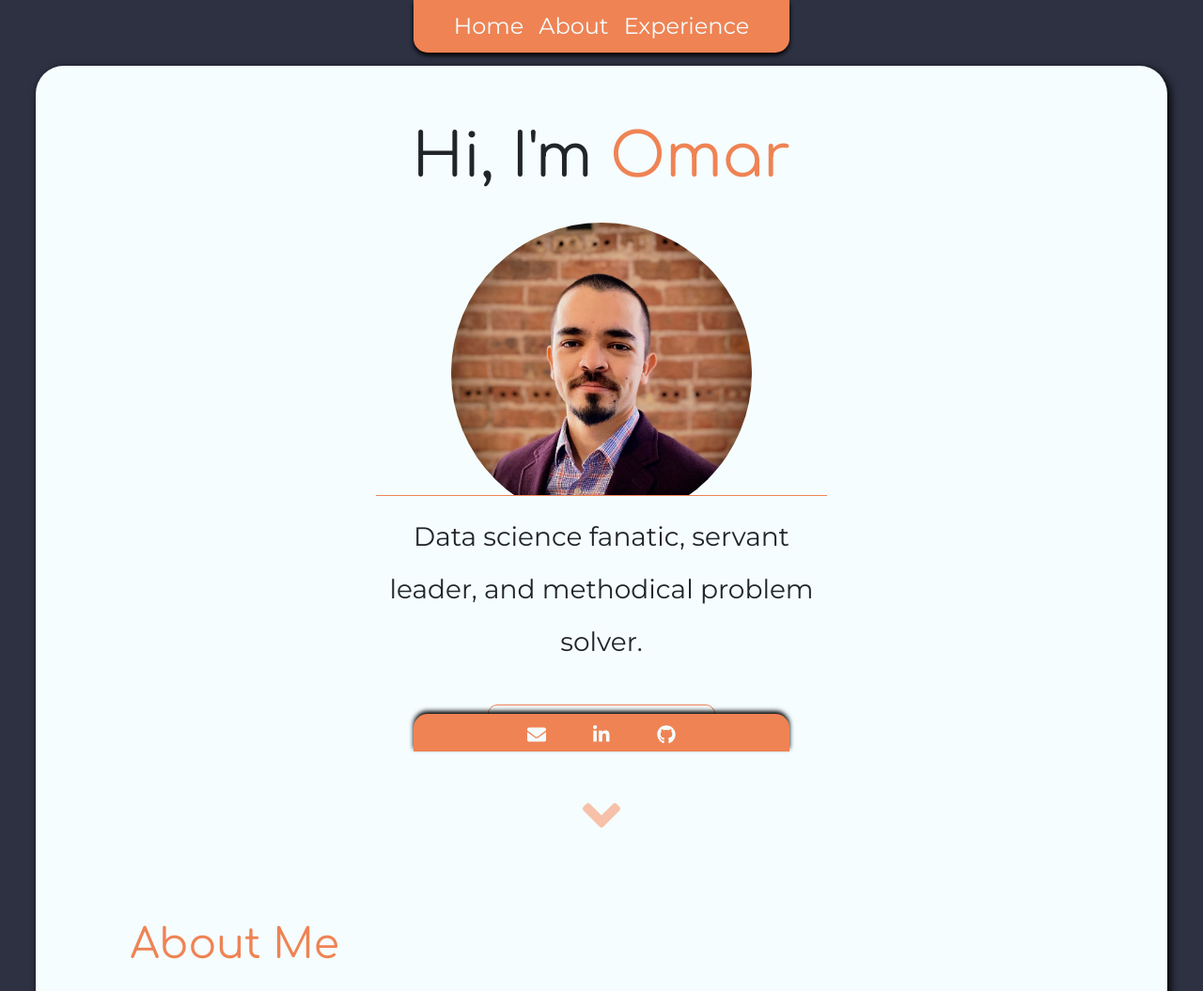
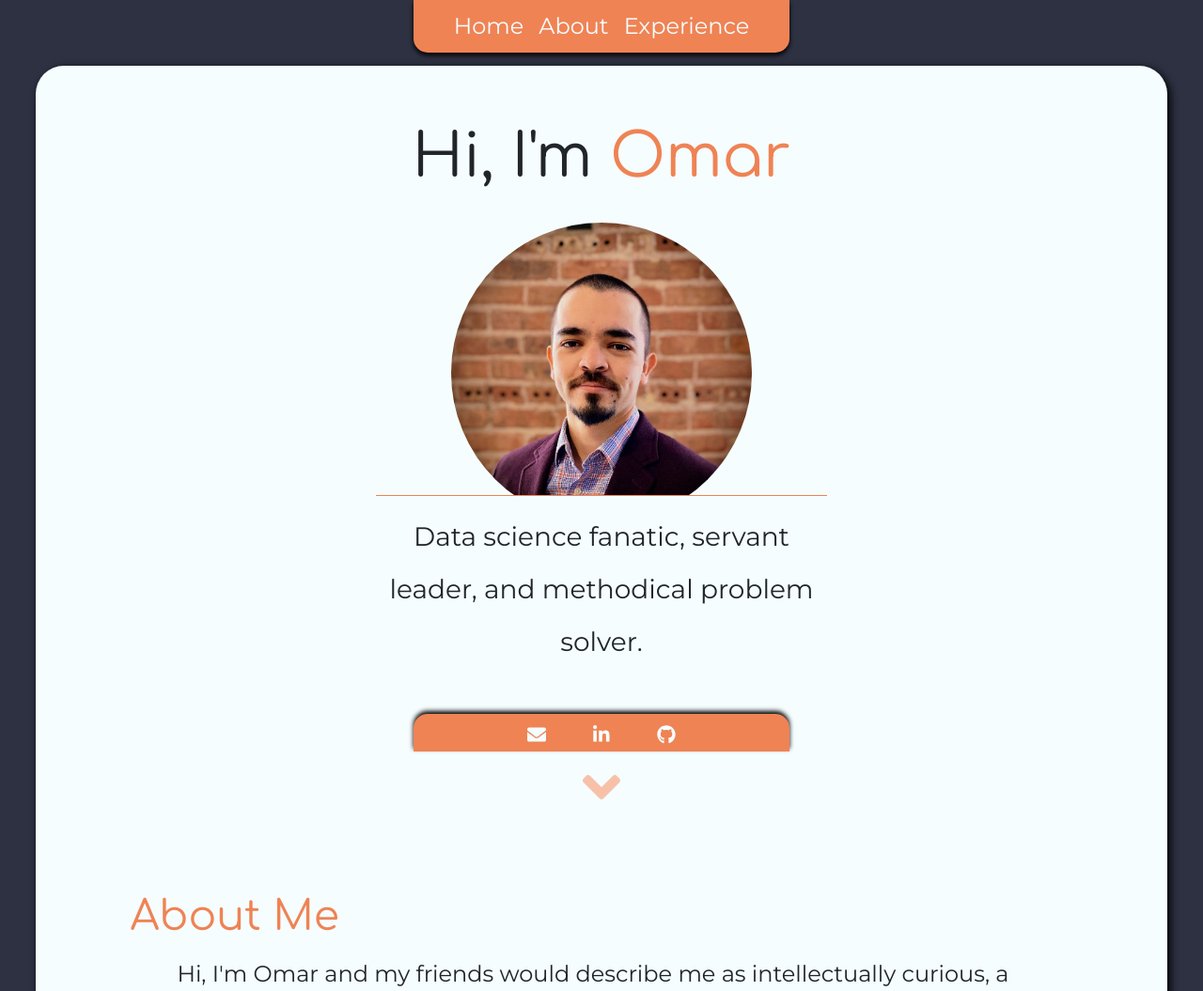
Before and after one commit to omarenriquez/personal-site, a plain HTML site: page index.html in a window 1280 px wide. Shown: the top 1055 px of the page at 94% size. Drawn offline with nearby package versions, Linux system fonts and the light colour scheme.

Commit message:
Update index.html
Removed "Download Resume" button for now.

```diff
--- a/index.html
+++ b/index.html
@@ -51,8 +51,8 @@
   		    <h1 class="personal-intro">Hi, I'm <span class="orange-text">Omar</span></h1>
   		    <img class="profile-pic" src="OmarEnriquez-Headshot.jpg">
   		    <p class="tagline-text">Data science fanatic, servant leader, and methodical problem solver.</p>
-  		    <a href="https://drive.google.com/file/d/1mpMmP5aE5AprJShgQA839nG_J6NUbiFP/view" target="_blank" class="resume-button">Download Resume</a>
-  		    <p><i class="fas fa-angle-down fa-3x down-arrow"></i></p>
+<!--  		    <a href="https://drive.google.com/file/d/1mpMmP5aE5AprJShgQA839nG_J6NUbiFP/view" target="_blank" class="resume-button">Download Resume</a>
+-->  		    <p><i class="fas fa-angle-down fa-3x down-arrow"></i></p>
   		  </div>
 
   		  <!-- About Me-->
```
